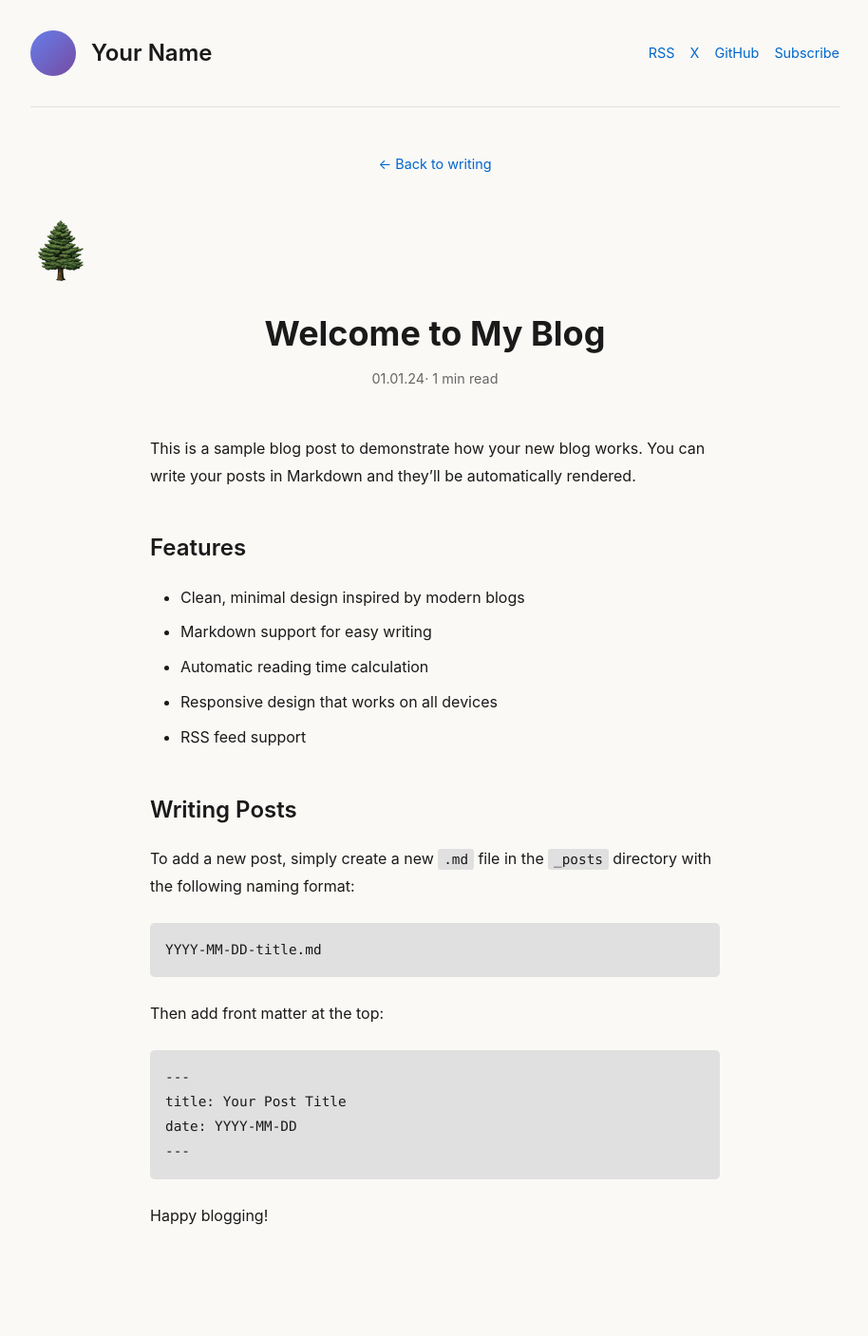
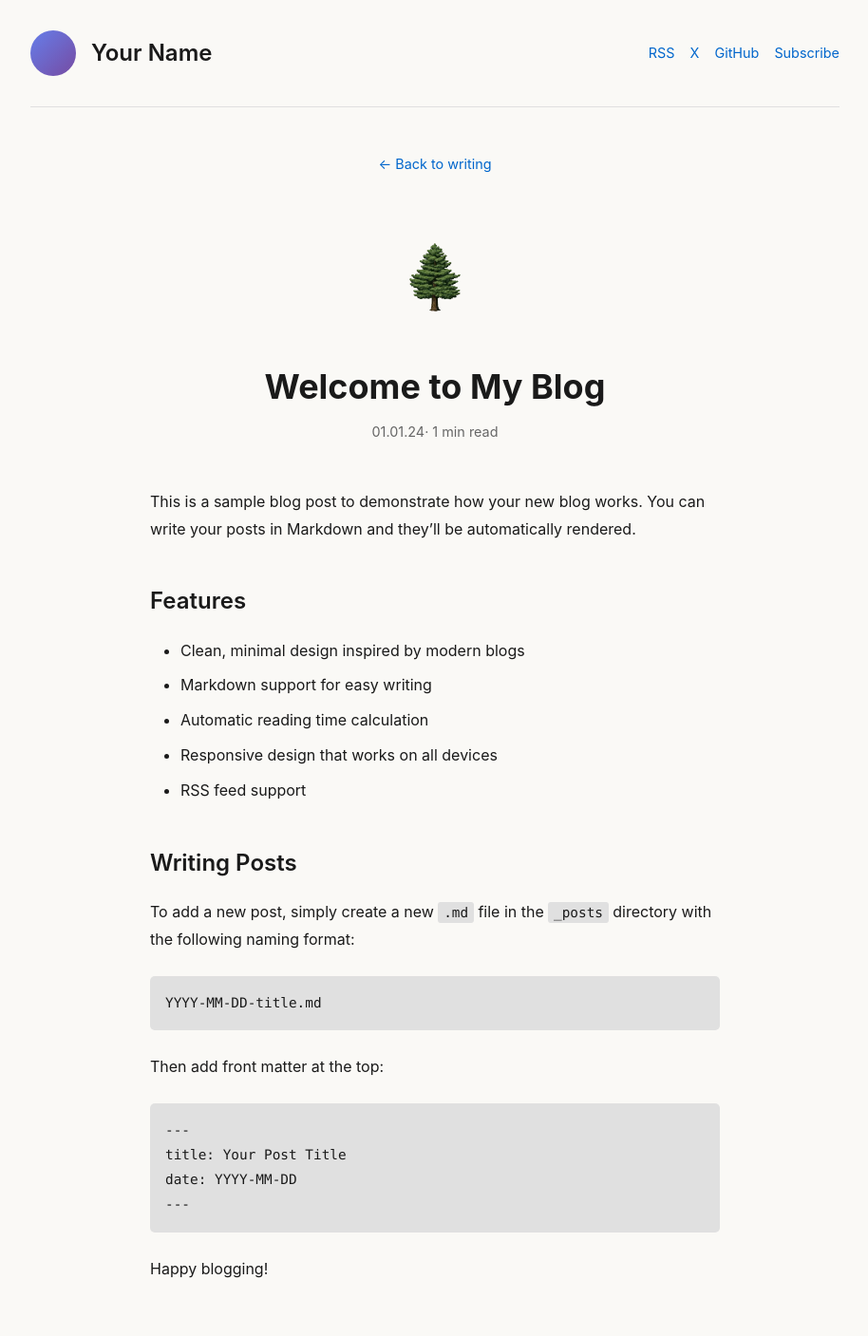
Before and after one commit to awilliamson10/awilliamson10.github.io, a Jekyll site: the page built from _posts/2024-01-01-welcome.md, in a window 1280 px wide. Shown: the whole page at 95% size, without its empty margins (182-1096 px from the left). Built offline with Jekyll 4.4.1, drawn with Linux system fonts in a browser that asks for light colours; before the commit the page ends 1351 px from its top, so only the background shows below that.

Commit message:
centered

```diff
--- a/assets/css/style.css
+++ b/assets/css/style.css
@@ -139,13 +139,17 @@ header {
 }
 
 .post-icon {
+  display: flex;
+  justify-content: center;
+  align-items: center;
   text-align: center;
   margin: 0 auto 2rem;
+  width: 100%;
 }
 
 .post-icon-image {
-  width: 64px;
-  height: 64px;
+  width: 72px;
+  height: 72px;
   object-fit: contain;
   display: block;
   margin: 0 auto;
```
